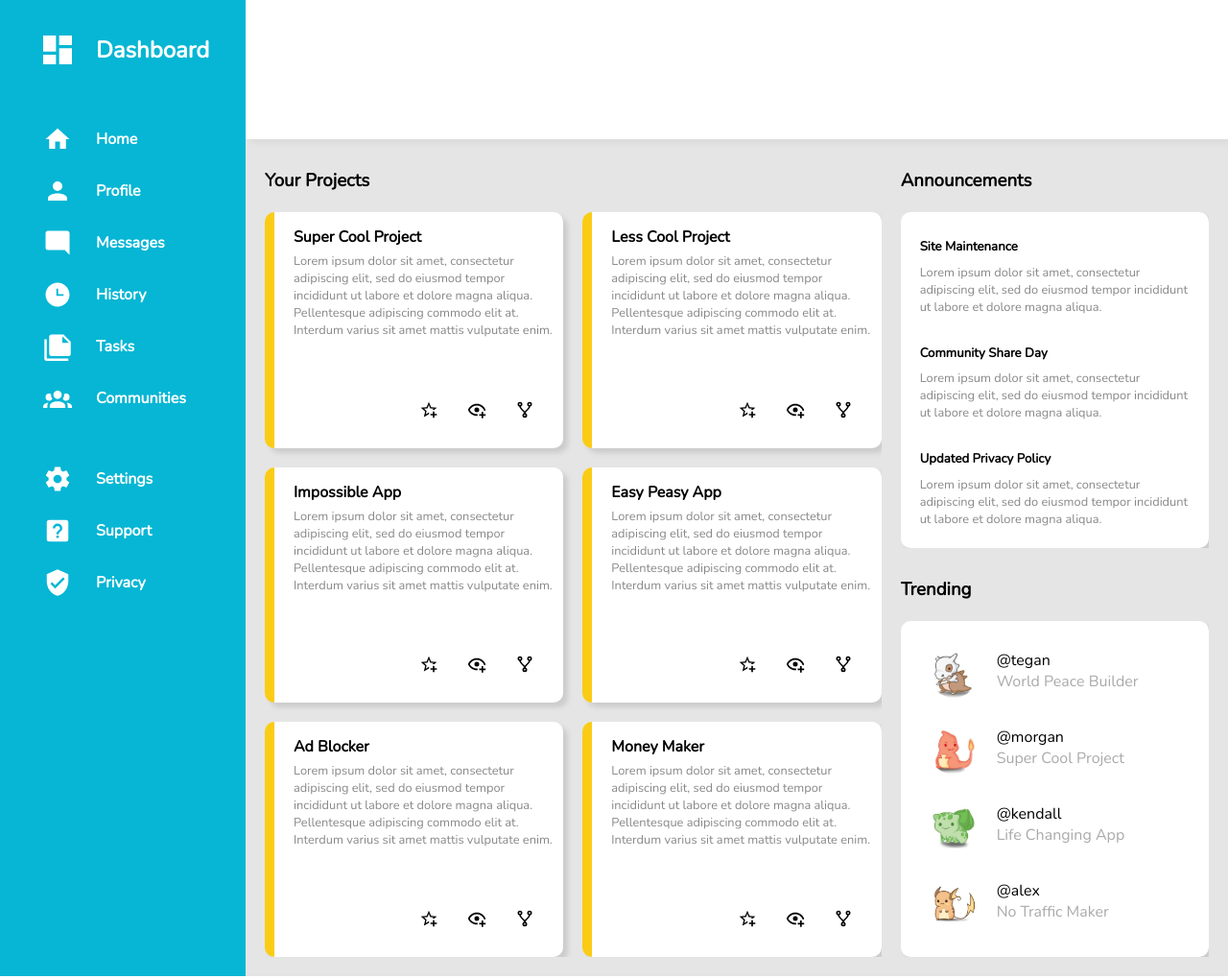
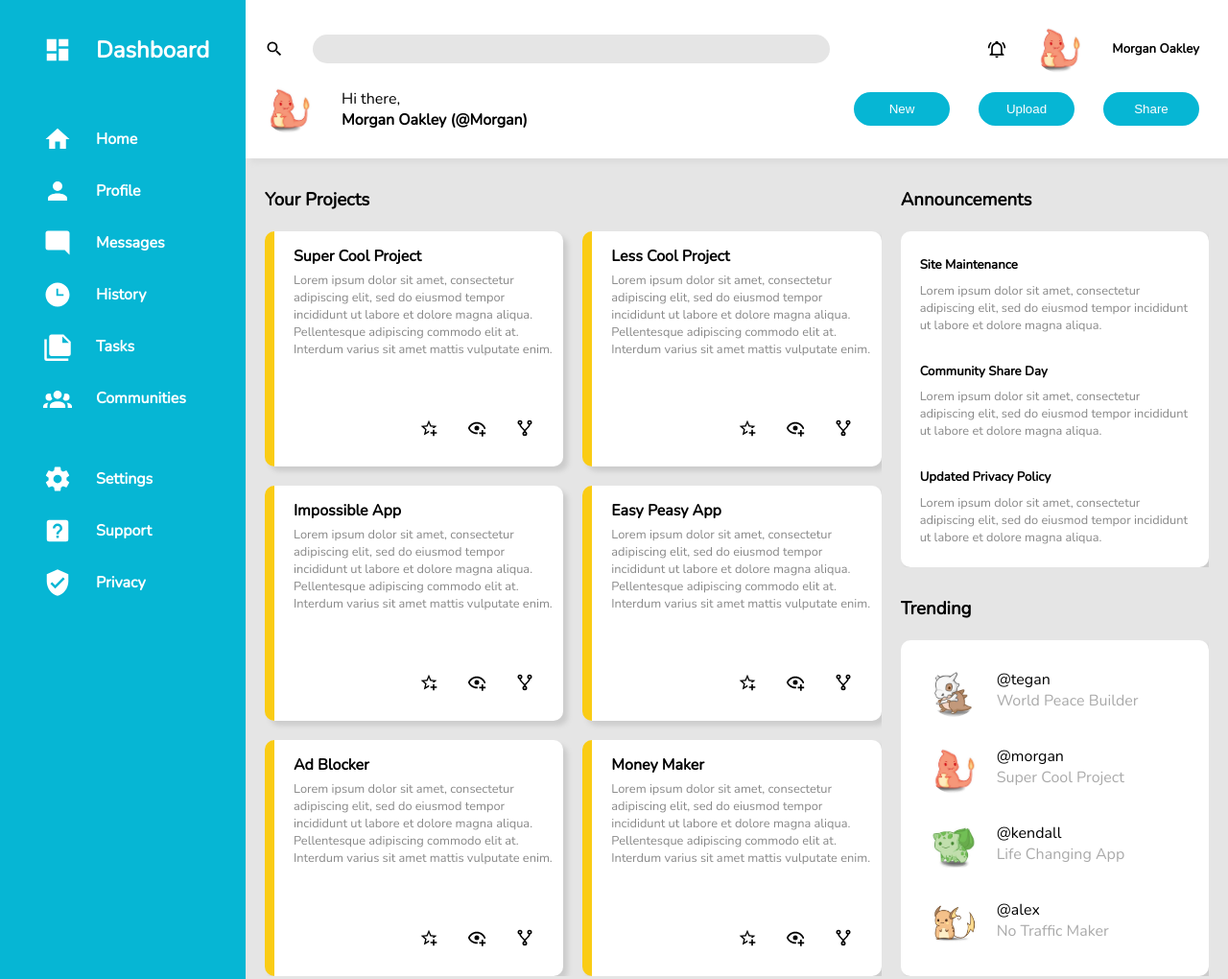
Before and after one commit to seelengxd/odin-admin-dashboard, a plain HTML site: page index.html in a window 1280 px wide. Shown: the top 1020 px of the page at 96% size. Drawn offline with nearby package versions, Linux system fonts and the light colour scheme.

Commit message:
feat: add navbar

```diff
--- a/index.html
+++ b/index.html
@@ -14,49 +14,67 @@
     <title>Admin Dashboard</title>
   </head>
   <body>
-    <div class="sidebar"><ul>
+    <div class="sidebar">
+      <ul>
         <li>
-        <img src="assets/view-dashboard.svg" alt="" class="big icon">
+          <img src="assets/view-dashboard.svg" alt="" class="icon" />
           <h2>Dashboard</h2>
         </li>
         <li>
-        <img src="assets/home.svg" alt="" class="icon">
+          <img src="assets/home.svg" alt="" class="icon" />
           <p>Home</p>
         </li>
         <li>
-        <img src="assets/account.svg" alt="" class="icon">
+          <img src="assets/account.svg" alt="" class="icon" />
           <p>Profile</p>
         </li>
         <li>
-        <img src="assets/message-reply.svg" alt="" class="icon">
+          <img src="assets/message-reply.svg" alt="" class="icon" />
           <p>Messages</p>
         </li>
         <li>
-        <img src="assets/clock-time-three.svg" alt="" class="icon">
+          <img src="assets/clock-time-three.svg" alt="" class="icon" />
           <p>History</p>
         </li>
         <li>
-        <img src="assets/note-multiple.svg" alt="" class="icon">
+          <img src="assets/note-multiple.svg" alt="" class="icon" />
           <p>Tasks</p>
         </li>
         <li>
-        <img src="assets/account-group.svg" alt="" class="icon">
+          <img src="assets/account-group.svg" alt="" class="icon" />
           <p>Communities</p>
         </li>
         <li>
-        <img src="assets/cog.svg" alt="" class="icon">
+          <img src="assets/cog.svg" alt="" class="icon" />
           <p>Settings</p>
         </li>
         <li>
-        <img src="assets/help-box.svg" alt="" class="icon">
+          <img src="assets/help-box.svg" alt="" class="icon" />
           <p>Support</p>
         </li>
         <li>
-        <img src="assets/shield-check.svg" alt="" class="icon">
+          <img src="assets/shield-check.svg" alt="" class="icon" />
           <p>Privacy</p>
         </li>
-    </ul></div>
-    <div class="nav"></div>
+      </ul>
+    </div>
+    <div class="nav">
+      <div class="first-row">
+        <img src="assets/magnify.svg" alt="" class="" />
+        <input type="text" />
+        <img src="assets/bell-ring-outline.svg" alt="" class="" />
+        <img src="assets/image2.jpeg" alt="" class="profile-icon" />
+        <h5>Morgan Oakley</h5>
+      </div>
+      <div class="second-row">
+        <img src="assets/image2.jpeg" alt="" class="profile-icon" />
+        <div class="greeting">
+          <p>Hi there,</p>
+          <h4>Morgan Oakley (@Morgan)</h4>
+        </div>
+        <button>New</button><button>Upload</button><button>Share</button>
+      </div>
+    </div>
     <div class="main">
       <div class="projects">
         <h3>Your Projects</h3>
@@ -73,7 +91,6 @@
             <img src="assets/eye-plus-outline.svg" />
             <img src="assets/source_fork_icon_137165.svg" />
           </div>
-
         </div>
         <div class="card">
           <h4>Less Cool Project</h4>
--- a/style.css
+++ b/style.css
@@ -12,9 +12,10 @@
 body {
     display: grid;
     grid-template-columns: 1fr 4fr;
-    grid-template-rows: 1fr 6fr;
+    grid-template-rows: 1fr auto;
     grid-template-areas: "sidebar nav" "sidebar main";
     margin: 0;
+    /* height: 100vh; */
 }
 
 .sidebar {
@@ -28,6 +29,16 @@ body {
     box-shadow: 5px 5px 5px #ddd;
     position: relative;
     z-index: 3;
+    display: grid;
+    grid-template-rows: 1fr 1fr;
+    padding: 20px 30px 20px 20px
+}
+
+.nav > .second-row, .nav > .first-row {
+    display: grid;
+    gap: 30px;
+    grid-template-columns: auto 1fr auto auto auto;
+    align-items: center;
 }
 
 .main {
@@ -39,6 +50,7 @@ body {
     grid-template-areas: "projects announcements" "projects trending";
     gap: 20px;
     padding: 20px;
+    overflow: scroll;
 }
 
 .projects {
@@ -193,3 +205,39 @@ li:hover {
 .sidebar > ul > li:nth-last-of-type(4) {
     margin-bottom: 30px;
 }
+
+button {
+    background-color: var(--blue);
+    border: none;
+    width: 100px;
+    padding: 10px;
+    border-radius: 20px;
+    color: white;
+    cursor: pointer;
+}
+
+button:hover {
+    background-color: #0369a1;
+    transition: 1000ms background-color linear;
+}
+
+.second-row p {
+    margin: 0;
+}
+
+h4 {
+    margin: 0;
+}
+
+input {
+    background-color: var(--grey);
+    border: 0;
+    border-radius: 20px;
+    line-height: 1.5;
+    padding: 5px 10px;
+    margin-right: min(20%, 200px)
+}
+
+.first-row > img:nth-of-type(-n+2) {
+    width: 20px;
+}
```
Also changed, not shown: assets/bell-ring-outline.svg (added), assets/magnify.svg (added). Lines whose indentation alone changed are shown as unchanged.
